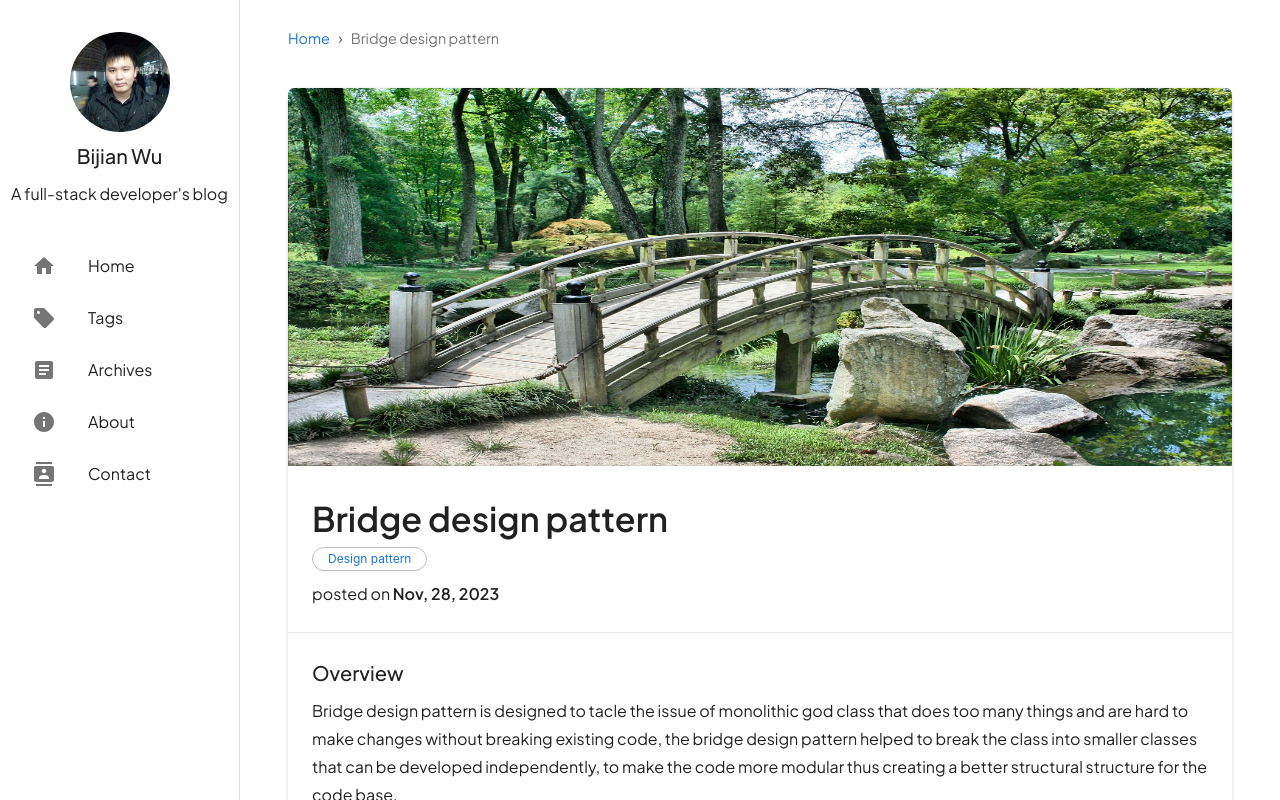
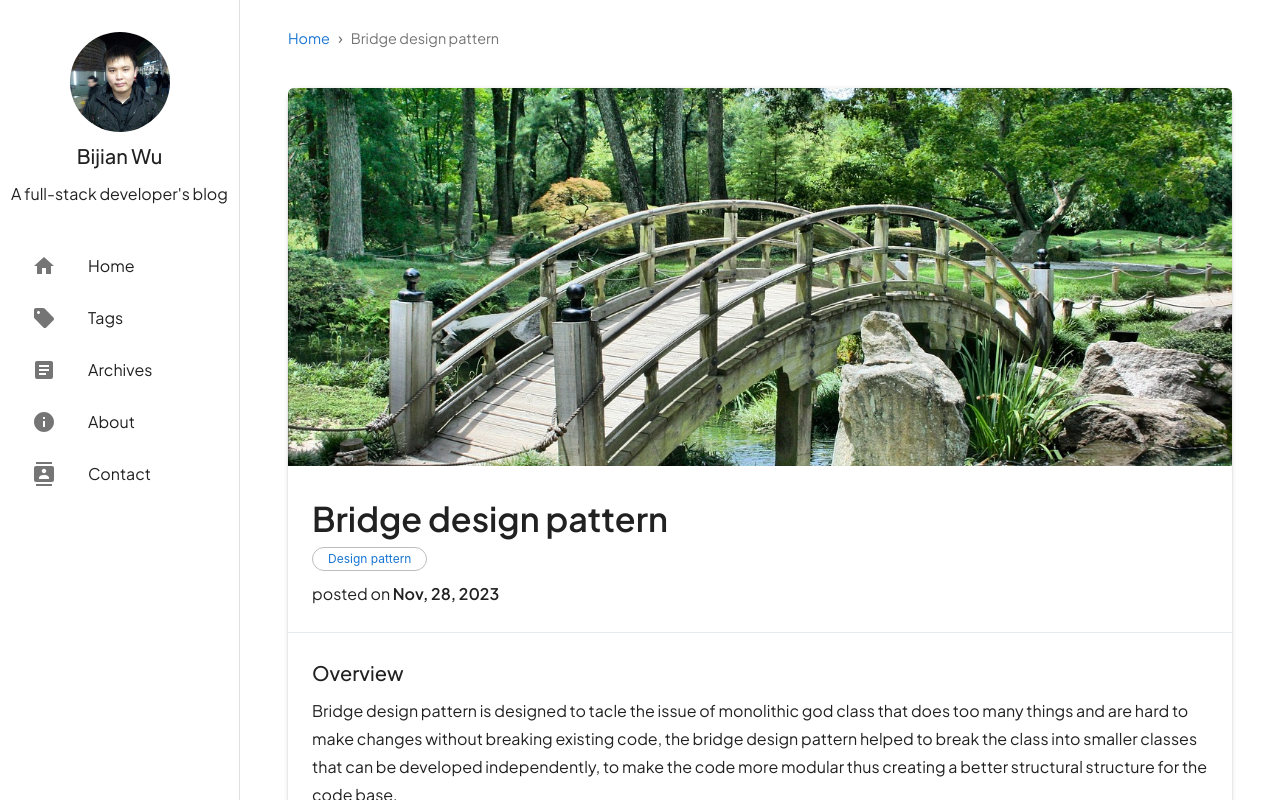
Before and after one commit to BijianWu/blog, a React (Create React App) app: page /posts/bridge-design-pattern in a window 1280 px wide. Shown: the top 800 px of the page. Built offline with nearby package versions, Linux system fonts and the light colour scheme.

Commit message:
use objectFit cover for the image in blog details

```diff
--- a/src/blog/BlogDetails.jsx
+++ b/src/blog/BlogDetails.jsx
@@ -13,7 +13,7 @@ export default function BlogDetails({imageUrl, title, dateString, tagLabel, tagU
 
 
         <Paper sx={{  borderRadius: 3 }} elevation={2}>
-            <img style={{objectFit: "fill", minHeight: "200px", width: "100%", aspectRatio: 2.5, borderTopLeftRadius: 6, borderTopRightRadius: 6}} src={imageUrl} alt=""/>
+            <img style={{objectFit: "cover", minHeight: "200px", width: "100%", aspectRatio: 2.5, borderTopLeftRadius: 6, borderTopRightRadius: 6}} src={imageUrl} alt=""/>
             <Box sx={{ py: 3, px: 3 }}>
 
 
```
